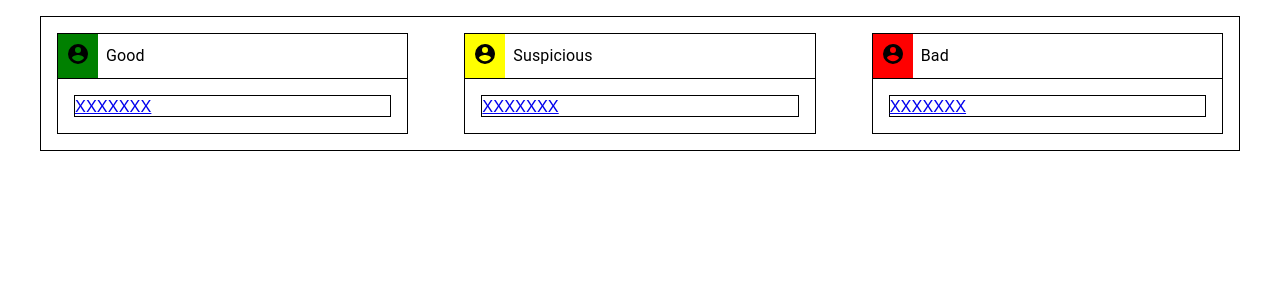
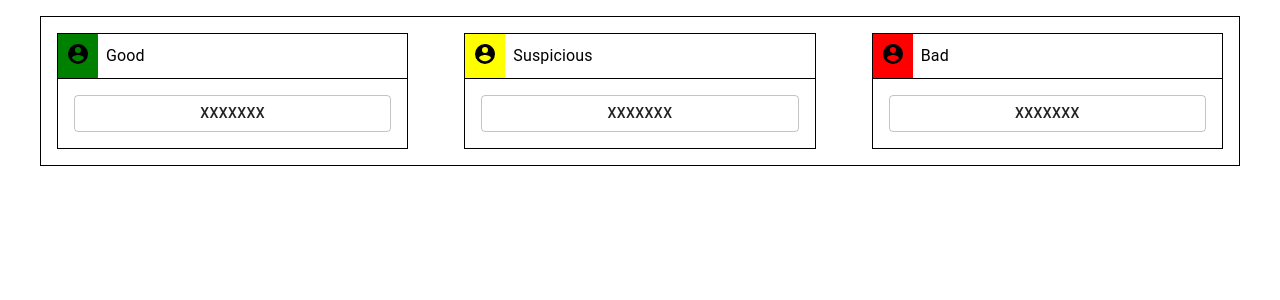
Before and after one commit to komaruloh/hackathon-2019, a React (Create React App) app: page / in a window 1280 px wide. Shown: the top 300 px of the page. Built offline with nearby package versions, Linux system fonts and the light colour scheme.

Commit message:
Changed Box to Button for user in dashboard

```diff
--- a/src/Dashboard.js
+++ b/src/Dashboard.js
@@ -3,14 +3,17 @@ import Container from "@material-ui/core/Container";
 import Grid from "@material-ui/core/Grid";
 import Box from "@material-ui/core/Box";
 import Typography from "@material-ui/core/Typography";
+import Button from "@material-ui/core/Button";
 import { Link } from "react-router-dom";
 import Icon from "@mdi/react";
 import { mdiAccountCircle } from "@mdi/js";
 
 const User = () => {
   return (
-    <Box border={1} m={2}>
-      <Link to="/detail">XXXXXXX</Link>
+    <Box m={2}>
+      <Button fullWidth variant="outlined" component={Link} to={"/detail"}>
+        XXXXXXX
+      </Button>
     </Box>
   );
 };
```
